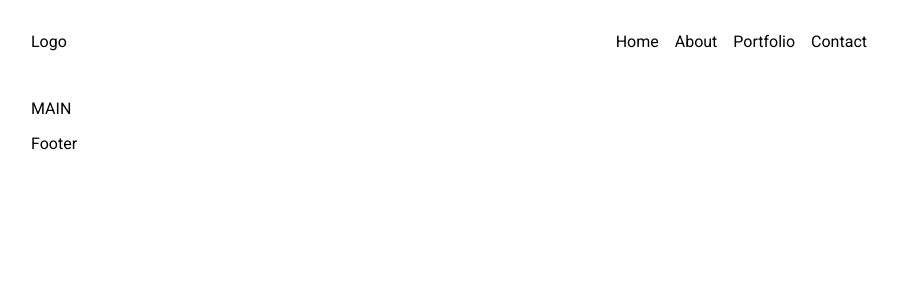
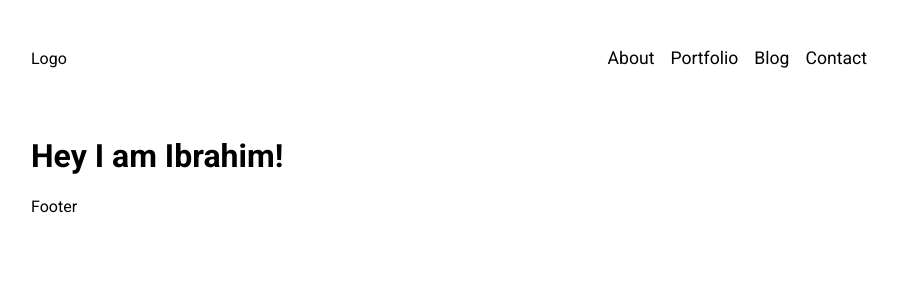
Before and after one commit to ibrahimFirat99/PersonalPortfolio, a Next.js app: page / in a window 1280 px wide. Shown: the top 300 px of the page, without its empty margins (191-1089 px from the left). Built offline with nearby package versions, Linux system fonts and the light colour scheme.

Commit message:
About Section  initial commit

```diff
--- /dev/null
+++ b/components/About/About.js
@@ -0,0 +1,7 @@
+import styles from "./About.module.css";
+
+const About = () => {
+  return <h1>Hey I am Ibrahim!</h1>;
+};
+
+export default About;
--- a/components/Navigation/SideDrawer/SideDrawer.js
+++ b/components/Navigation/SideDrawer/SideDrawer.js
@@ -11,13 +11,13 @@ const SideDrawer = (props) => {
     <nav className={classes.join(" ")}>
       <ul onClick={props.closeSideDrawer}>
         <li>
-          <a href="#Home">Home</a>
-        </li>
-        <li>
           <a href="#About">About</a>
         </li>
         <li>
           <a href="#Portfolio">Portfolio</a>
+        </li>
+        <li>
+          <a href="#Blog">Blog</a>
         </li>
         <li>
           <a href="#Contact">Contact</a>
--- a/components/Navigation/Toolbar/Toolbar.js
+++ b/components/Navigation/Toolbar/Toolbar.js
@@ -1,5 +1,6 @@
 import DrawerToggle from "../DrawerToggle/DrawerToggle";
 import styles from "./Toolbar.module.css";
+import Link from "next/link";
 
 const Toolbar = (props) => {
   return (
@@ -8,18 +9,20 @@ const Toolbar = (props) => {
         <DrawerToggle click={props.drawerToggleClickHandler} />
       </div>
       <div className={styles.toolbar__logo}>
-        <a href="#Home">Logo</a>
+        <Link href="/">
+          <a>Logo</a>
+        </Link>
       </div>
       <div className={styles.toolbar__navItems}>
         <ul>
-          <li>
-            <a href="#Home">Home</a>
-          </li>
           <li>
             <a href="#About">About</a>
           </li>
           <li>
             <a href="#Portfolio">Portfolio</a>
+          </li>
+          <li>
+            <a href="#Blog">Blog</a>
           </li>
           <li>
             <a href="#Contact">Contact</a>
--- a/components/Navigation/Toolbar/Toolbar.module.css
+++ b/components/Navigation/Toolbar/Toolbar.module.css
@@ -2,7 +2,7 @@
   display: flex;
   justify-content: space-between;
   align-items: center;
-  padding: 1rem 0rem;
+  padding: 2rem 0rem;
 }
 
 .toolbar .toolbar__logo a {
@@ -37,6 +37,7 @@
     text-decoration: none;
     padding-left: 1rem;
     transition: opacity 0.15s ease-in-out;
+    font-size: 1.1rem;
   }
 
   .toolbar .toolbar__navItems ul li a:hover {
--- a/pages/index.js
+++ b/pages/index.js
@@ -1,6 +1,8 @@
-import Head from "next/head";
 import Navigation from "../components/Navigation/Navigation";
 import Footer from "../components/Footer/Footer";
+import About from "../components/About/About";
+
+import Head from "next/head";
 
 export default function Home() {
   return (
@@ -11,7 +13,7 @@ export default function Home() {
       </Head>
       <Navigation />
       <main>
-        <p>MAIN</p>
+        <About />
       </main>
       <Footer />
     </div>
```
Also changed, not shown: components/About/About.module.css (added).
